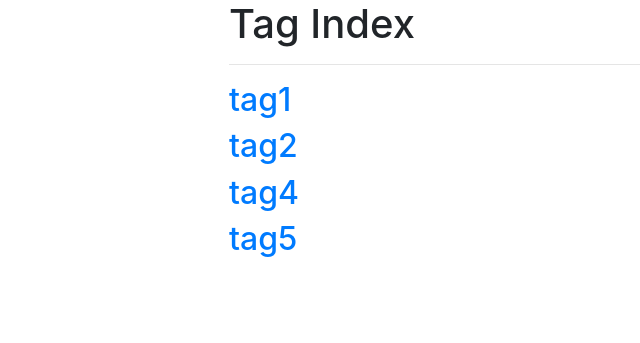
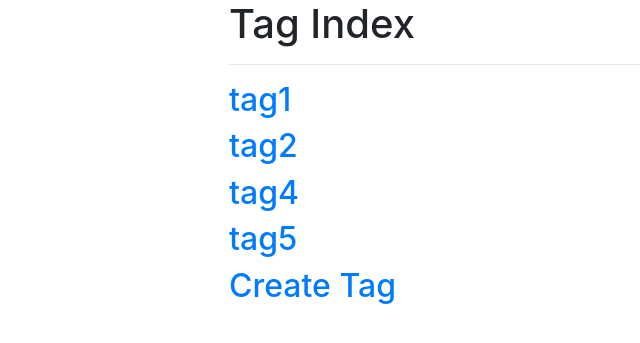
Before and after one commit to DucNguyenVan/hello-django, a Django app: page /blog/tag/ in a window 1280 px wide. Shown: the part 56-399 px from the top of the page, without its empty margins (56-696 px from the left). Run offline with Django 3.2, Linux system fonts and the light colour scheme; data comes from the database, SQL or seed files in the repository; both versions use the stored data as it was after the commit; some libraries are stand-ins or nearby versions.

Commit message:
add: form add tag

```diff
--- a/blog/templates/tag/index.html
+++ b/blog/templates/tag/index.html
@@ -6,5 +6,6 @@
     {% for tag in tags %}
     <h2><a href="{% url 'tag_detail' tag.pk %}">{{ tag.name }}</a></h2>
     {% endfor %}
+    <h2><a href="{% url 'tag_create' %}"> Create Tag </a></h2>
 </div>
 {% endblock %}
--- a/blog/urls/tag.py
+++ b/blog/urls/tag.py
@@ -4,5 +4,6 @@ from ..views import tags
 
 urlpatterns_tag = [
     path('tag/', tags.index, name='tag_index'),
-    path('tag/<int:pk>/', tags.detail, name='tag_detail')
+    path('tag/<int:pk>/', tags.detail, name='tag_detail'),
+    path('tag/create/', tags.create_tag, name='tag_create')
 ]
--- a/blog/views/tags.py
+++ b/blog/views/tags.py
@@ -1,6 +1,10 @@
+from django.http.response import HttpResponseRedirect
 from django.shortcuts import render
+from django.urls import reverse
+
 
 from ..models import Tag
+from ..forms import TagForm
 
 def index(request):
     tags = Tag.objects.all()
@@ -11,3 +15,14 @@ def detail(request, pk):
     tag = Tag.objects.get(pk=pk)
 
     return render(request, 'tag/detail.html', {"tag": tag})
+
+def create_tag(request):
+    if request.method == 'POST':
+        form = TagForm(request.POST)
+        if form.is_valid():
+            form.save()
+            return HttpResponseRedirect(reverse('tag_index'))
+    else:
+        form = TagForm()
+
+    return render(request, 'tag/new.html', {'form': form})
```
Also changed, not shown: blog/forms.py (added, +8 -0 lines), blog/templates/tag/new.html (added, +12 -0 lines), db.sqlite3.
